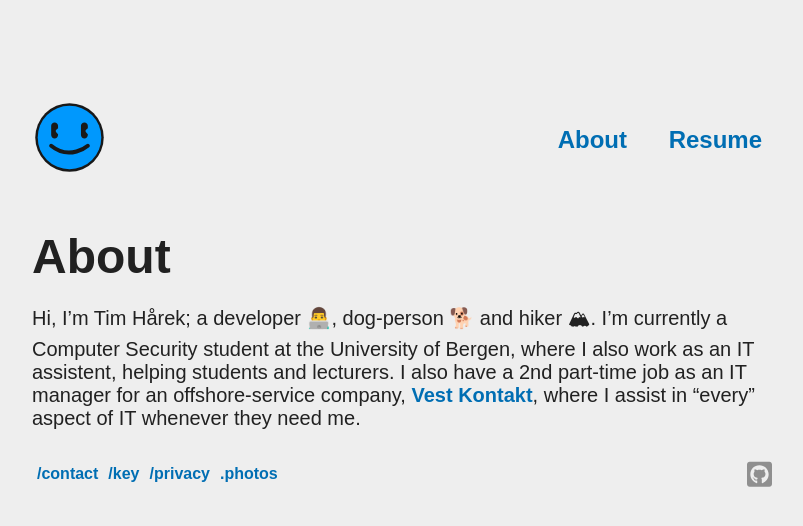
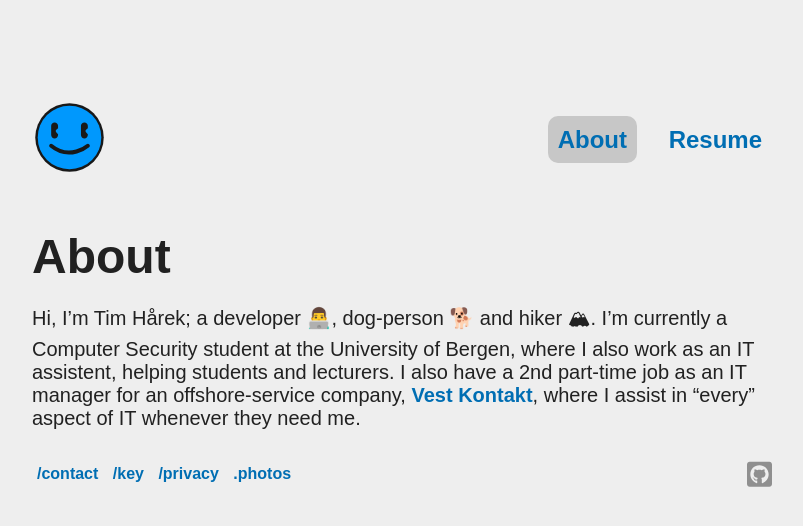
Before and after one commit to timharek/timharek.no, a Jekyll site: the page built from pages/about.md, in a window 1280 px wide. Shown: the top 526 px of the page, without its empty margins (238-1041 px from the left). Built offline with Jekyll 4.4.1, drawn with Linux system fonts in a browser that asks for light colours; some web fonts are replaced.

Commit message:
chore: Simplified menu-system - Easier to understand how menu's populate in header and footer - "Current"-effect on the current active page, in main menu

```diff
--- a/_includes/footer.html
+++ b/_includes/footer.html
@@ -1,10 +1,15 @@
 <footer>
-    {%- assign default_paths = site.pages | map: "path" -%} {%- assign page_paths = site.header_pages | default: default_paths -%}
+    <div class="copyright">
 
-    <div class="copyright">
-        {%- for path in page_paths -%} {%- assign my_page = site.pages | where: "path", path | first -%} {%- if my_page.menu == 'footer' -%}
-        <a class="footer-link" href="{{ my_page.url | relative_url }}">{{ my_page.footer-title | escape }}</a>
-        {%- endif -%} {%- endfor -%}
+        {% assign pages = site.pages %}
+        {% for this_page in pages %}
+            {% for page_menu in this_page.menu %}
+                {% if page_menu == "footer" %}
+                    <a class="footer-link" href="{{ this_page.url | relative_url }}">{{ this_page.footer-title | escape }}</a>
+                {% endif %}
+            {% endfor %}
+        {% endfor %}
+
         <a class="footer-link" href="https://harek.photos" rel="noopener noreferrer" target="_blank">.photos</a>
     </div>
 
--- a/_includes/header.html
+++ b/_includes/header.html
@@ -33,14 +31,23 @@
 
     <nav role="navigation">
         <ul class="navigation">
-            {%- for path in page_paths -%} {%- assign my_page = site.pages |
-            where: "path", path | first -%} {%- if my_page.menu == 'main' -%}
-            <li>
-                <a class="page-link" href="{{ my_page.url | relative_url }}"
-                    >{{ my_page.title | escape }}</a
-                >
-            </li>
-            {%- endif -%} {%- endfor -%}
+            {% assign pages = site.pages %}
+            {% for this_page in pages %}
+                {% for page_menu in this_page.menu %}
+                    {% if page_menu == "main" %}
+                        <li>
+
+                            <a
+                            {% if page.url == this_page.url %}
+                                class="page-link current"
+                            {% else %}
+                                class="page-link"
+                            {% endif %}
+                            href="{{ this_page.url | relative_url }}">{{ this_page.title | escape }}</a>
+                    {% endif %}
+                    </li>
+                {% endfor %}
+            {% endfor %}
         </ul>
     </nav>
 </header>
--- a/assets/_sass/_header.scss
+++ b/assets/_sass/_header.scss
@@ -34,6 +34,13 @@ header {
 						background: $secondary-light-color;
 						transition: all 350ms;
 					}
+
+					&.page-link.current {
+						@media (prefers-color-scheme: dark) {
+							background: #3a3a3a;
+						}
+						background: $secondary-light-color;
+					}
 				}
 
 				&:not(:last-of-type) {
```
Also changed, not shown: other parts of _includes/header.html (+1 -3 lines).
